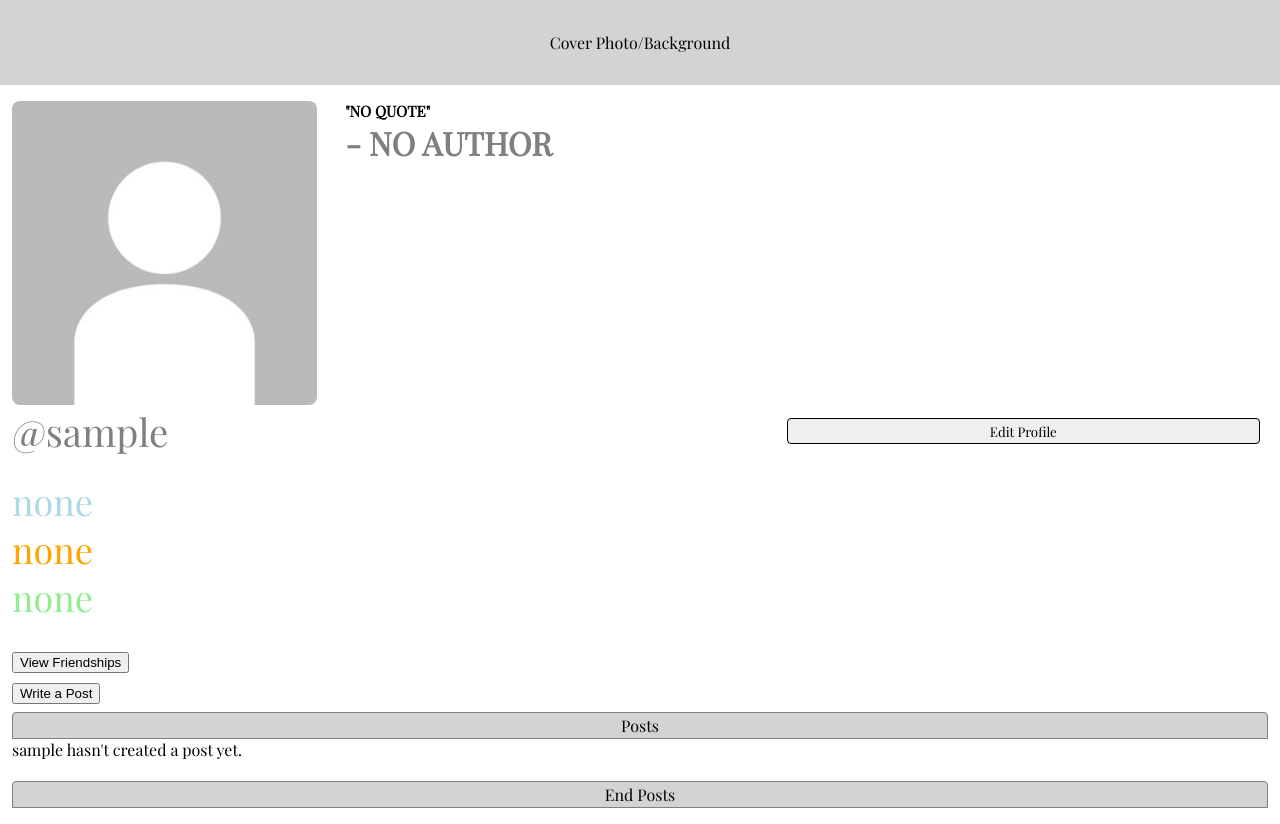
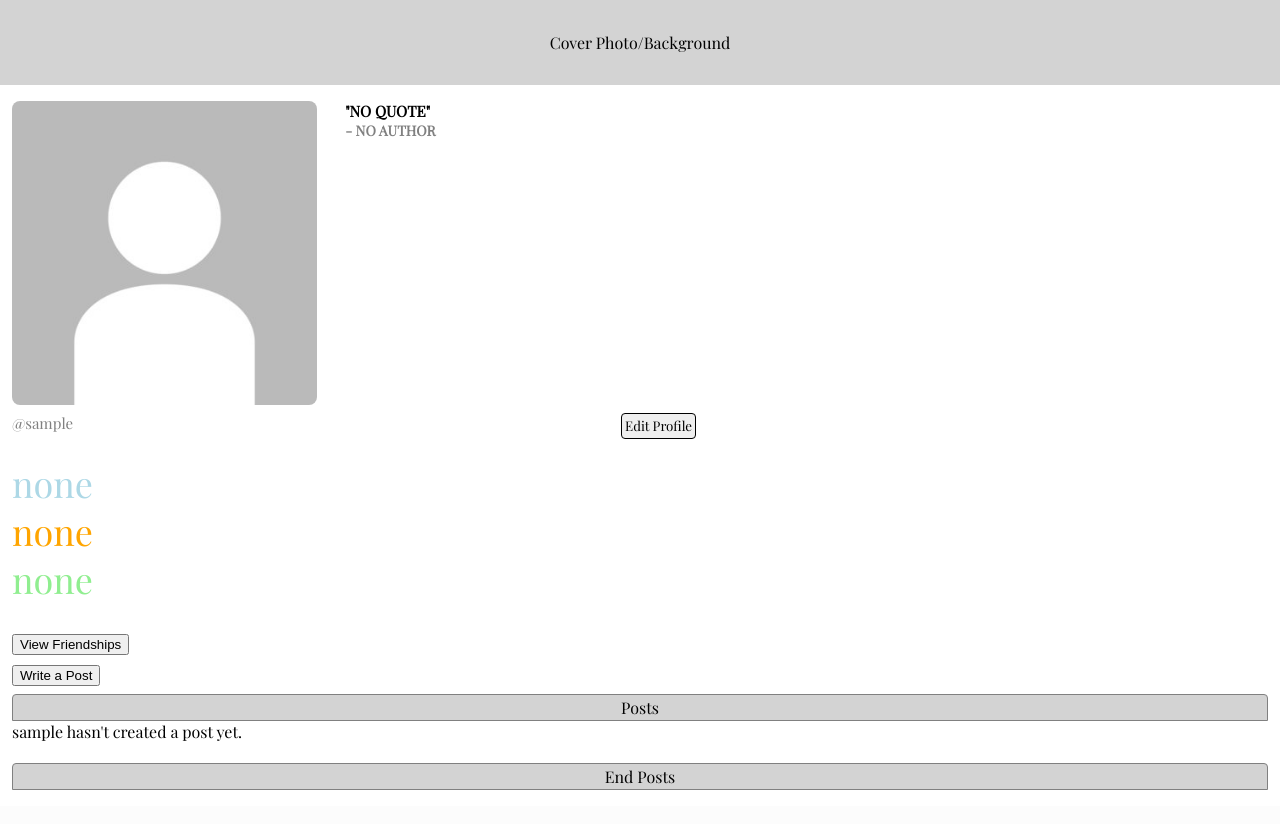
Before and after one commit to Cudderson/kokoro, a Django app: page /profile/ in a window 1280 px wide. Shown: the part 86-910 px from the top of the page. After the commit the page ends 876 px from the top, so only its background shows below. Run offline with Django 3.2, Linux system fonts and the light colour scheme; the visitor is signed in with stand-in values (Sample User, id 1); data comes from the database, SQL or seed files in the repository; data that the repository does not hold is empty; some web fonts are replaced.

Commit message:
place username and edit profile button in proper grid columns

```diff
--- a/kokoro_app/static/kokoro_app/styles.css
+++ b/kokoro_app/static/kokoro_app/styles.css
@@ -668,7 +668,7 @@ svg text {
 }
 
 .profile-quote-author {
-    font-size: clamp(.9rem, 2.5vw, 3em);
+    font-size: 14px;
     text-align: center;
     display: block;
     color: gray;
@@ -677,26 +677,28 @@ svg text {
 .profile-name-grid {
     display: grid;
     grid-template-rows: repeat(2, auto);
+    margin-top: 1vh;
 }
 
 .profile-display-name {
     grid-row: 1 / 2;
-    font-size: clamp(1.5rem, 2.5rem, 5vw);
+    font-size: 20px;
     font-weight: bold;
-    width: 50%;
     word-break: break-word;
 
 }
 
 .profile-username {
     grid-row: 2 / 3;
-    font-size: clamp(.9rem, 2.5rem, 3vw);
+    grid-column: 1 / 2;
+    font-size: 15px;
     color: gray;
 }
 
 .edit-profile-form {
-    grid-row: 1 / 3;
-    width: 80%;
+    grid-row: 2 / 3;
+    grid-column: 2 / 3;
+    width: 100%;
     align-self: center;
     justify-self: end;
     margin-right: .5rem;
@@ -706,7 +708,6 @@ svg text {
     /* needs fixing for visiting profiles */
     border: 1px solid black;
     border-radius: 4px;
-    width: 100%;
     align-self: end;
     justify-self: end;
     padding: .25em;
@@ -716,7 +717,7 @@ svg text {
 .profile-biography {
     /* not in a sub-grid */
     margin-top: .5rem;
-    font-size: clamp(1rem, 2.5rem, 4vw);
+    font-size: 15px;
     width: 75%;
 }
 
@@ -739,7 +740,7 @@ svg text {
 
 .profile-contact {
     margin-top: .5rem;
-    font-size: clamp(.9rem, 2rem, 3vw);
+    font-size: 15px;
 }
 
 .write-post-btn {
```
